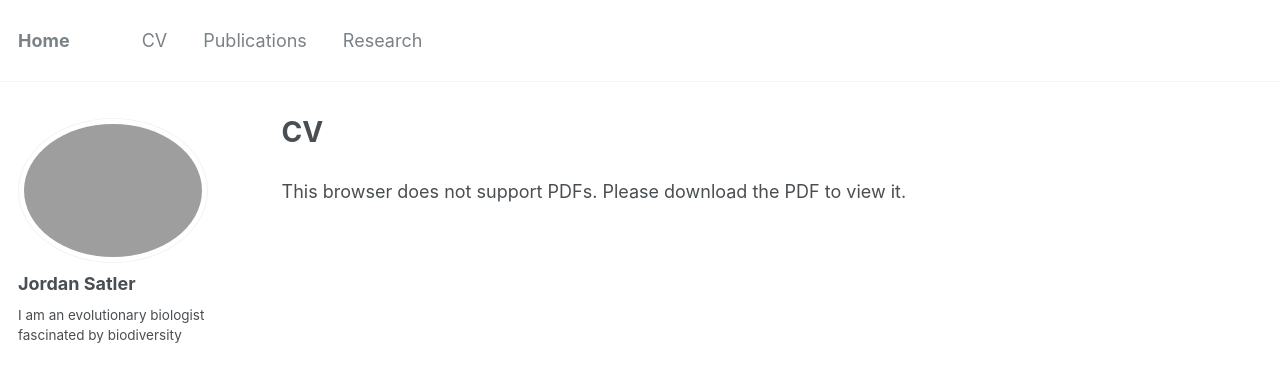
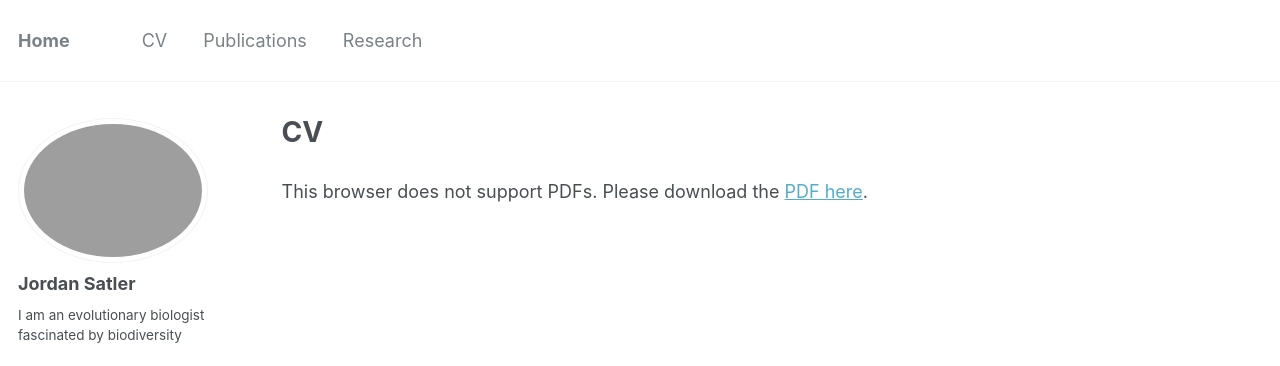
Before and after one commit to jordansatler/jordansatler.github.io, a Jekyll site: the page built from _pages/cv.md, in a window 1280 px wide and 1216 px high. Shown: the top 366 px of the window. Built offline with Jekyll 4.4.1, drawn with Linux system fonts in a browser that asks for light colours.

Commit message:
updated pdf link

```diff
--- a/_pages/cv.md
+++ b/_pages/cv.md
@@ -5,5 +5,5 @@ permalink: /cv/
 author_profile: true
 ---
 <object width="400" height="350" type="application/pdf" data="https://jordansatler.github.io/files/Satler_cv.pdf">
-    <p>This browser does not support PDFs. Please download the PDF to view it.</p>
+    <p>This browser does not support PDFs. Please download the <a href="https://jordansatler.github.io/files/Satler_cv.pdf">PDF here</a>.</p>
 </object>
```
